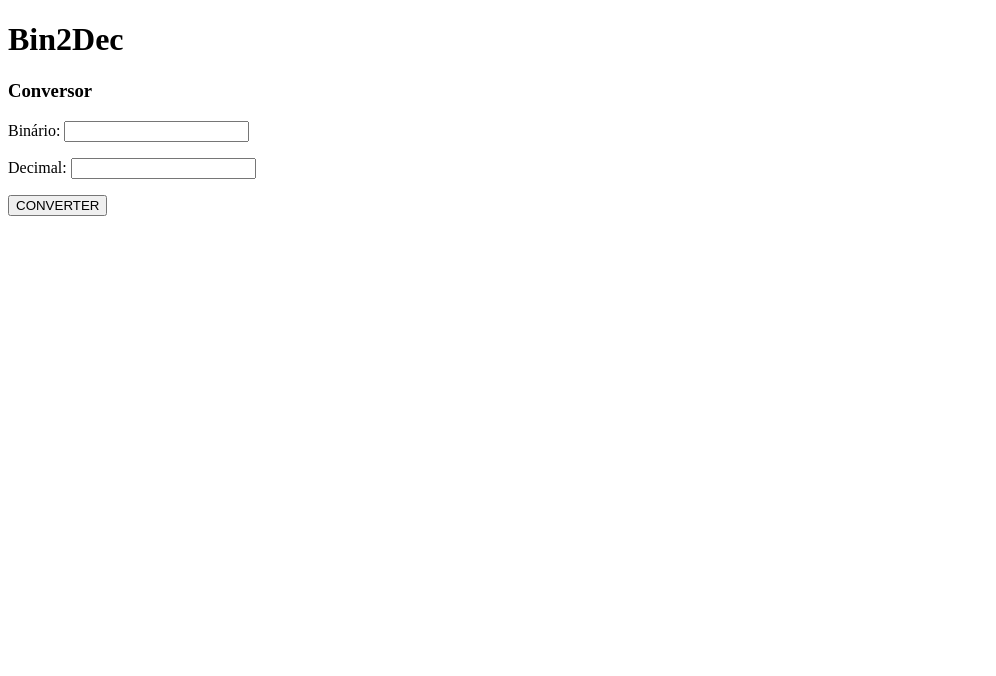
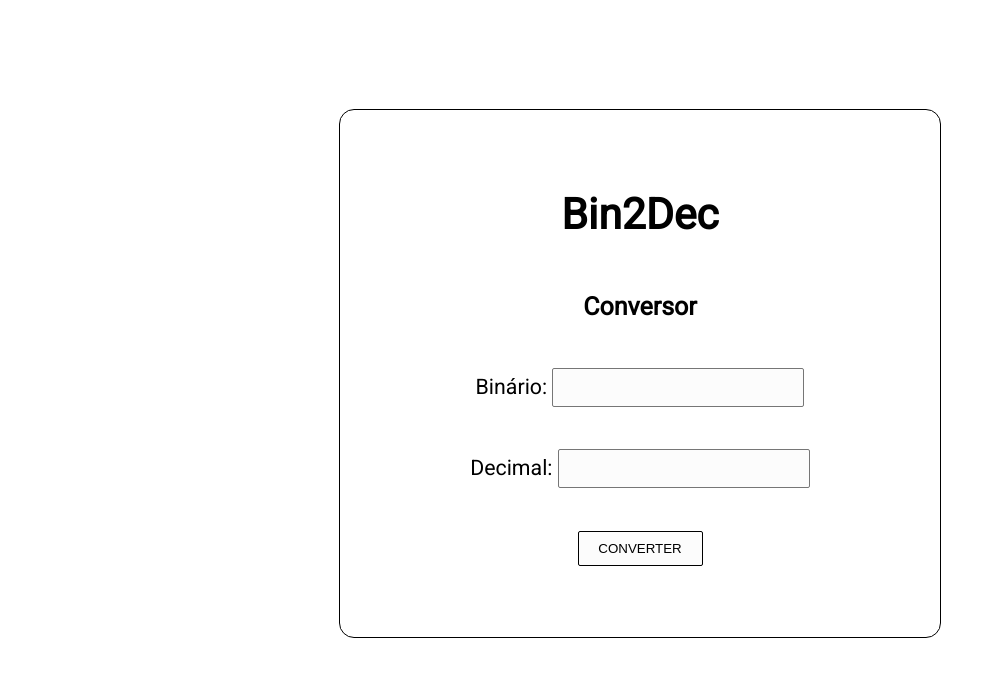
Before and after one commit to anderson-nanni/bin2dec, a plain HTML site: page index.html in a window 1280 px wide. Shown: the whole page, without its empty margins (0-996 px from the left). Drawn offline with Linux system fonts and the light colour scheme; the site is published under a folder, as on GitHub Pages, so addresses that start at the root find nothing.

Commit message:
Update index.html

```diff
--- a/index.html
+++ b/index.html
@@ -3,7 +3,7 @@
 <head>
     <meta charset="UTF-8">
     <meta name="viewport" content="width=device-width, initial-scale=1.0">
-    <link rel="stylesheet" href="/style/pattern-template.css">
+    <link rel="stylesheet" href="style/pattern-template.css">
     <title>Conversor decimal e binario</title>
 </head>
 <body>
```
